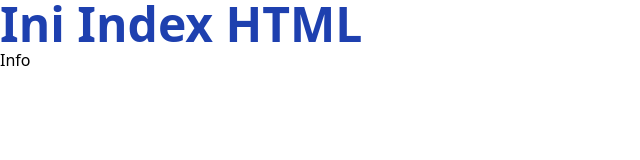
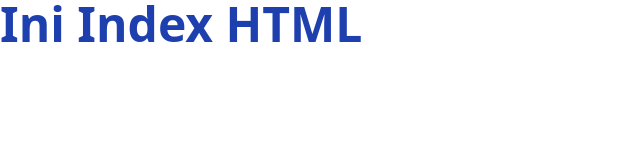
Before and after one commit to bangkit16/ProjectClass, a website: page public/index.html in a window 1280 px wide. Shown: the full height of the page, 0-640 px from the left. Drawn offline with Linux system fonts and the light colour scheme.

Commit message:
Revert "Njajal mas"
This reverts commit 050ab0c883da4051583cd61d20942329584e7056.

```diff
--- a/public/index.html
+++ b/public/index.html
@@ -11,6 +11,5 @@
   </head>
   <body>
     <h1 class="text-5xl font-bold text-blue-800">Ini Index HTML</h1>
-    <h1>Info</h1>
   </body>
 </html>
```
